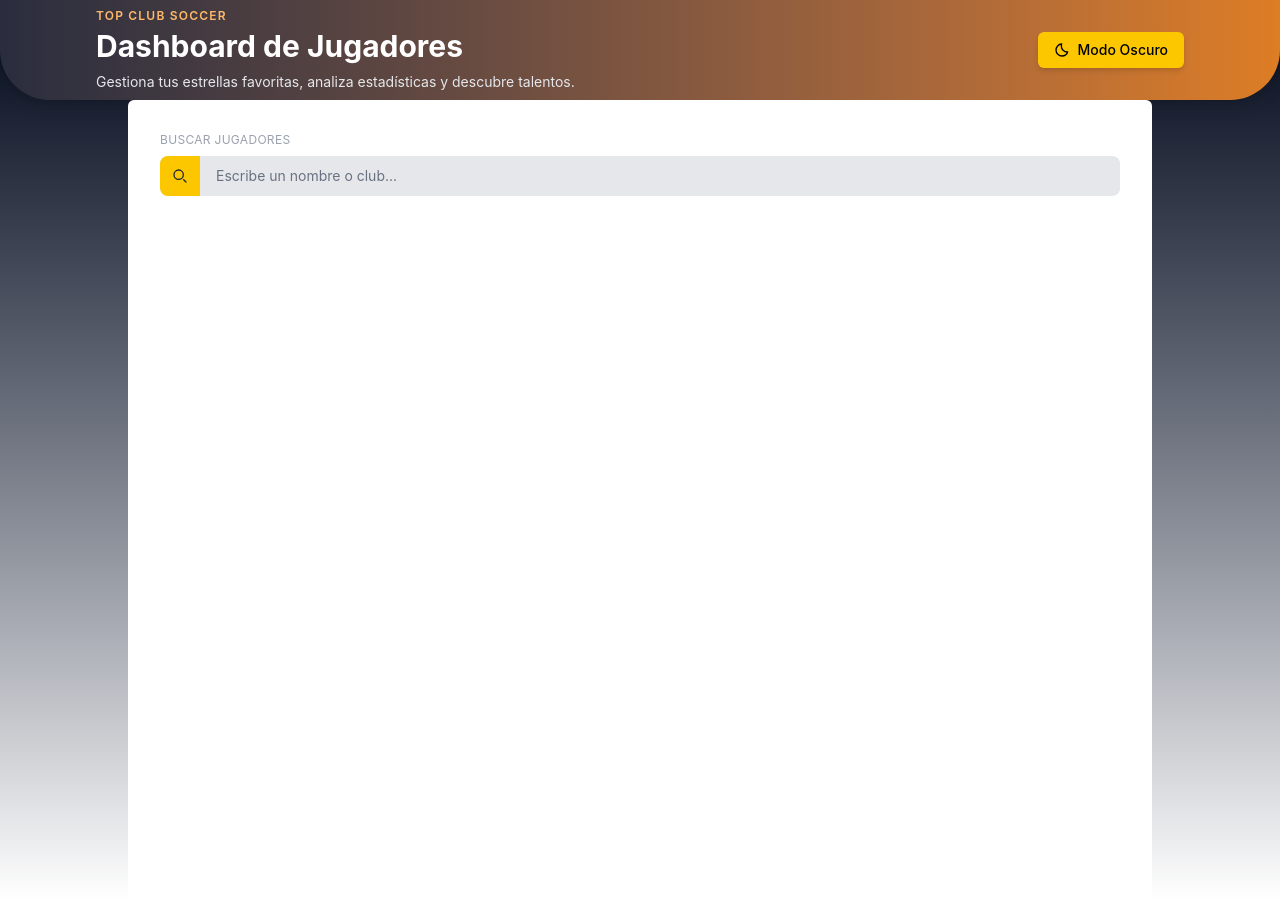
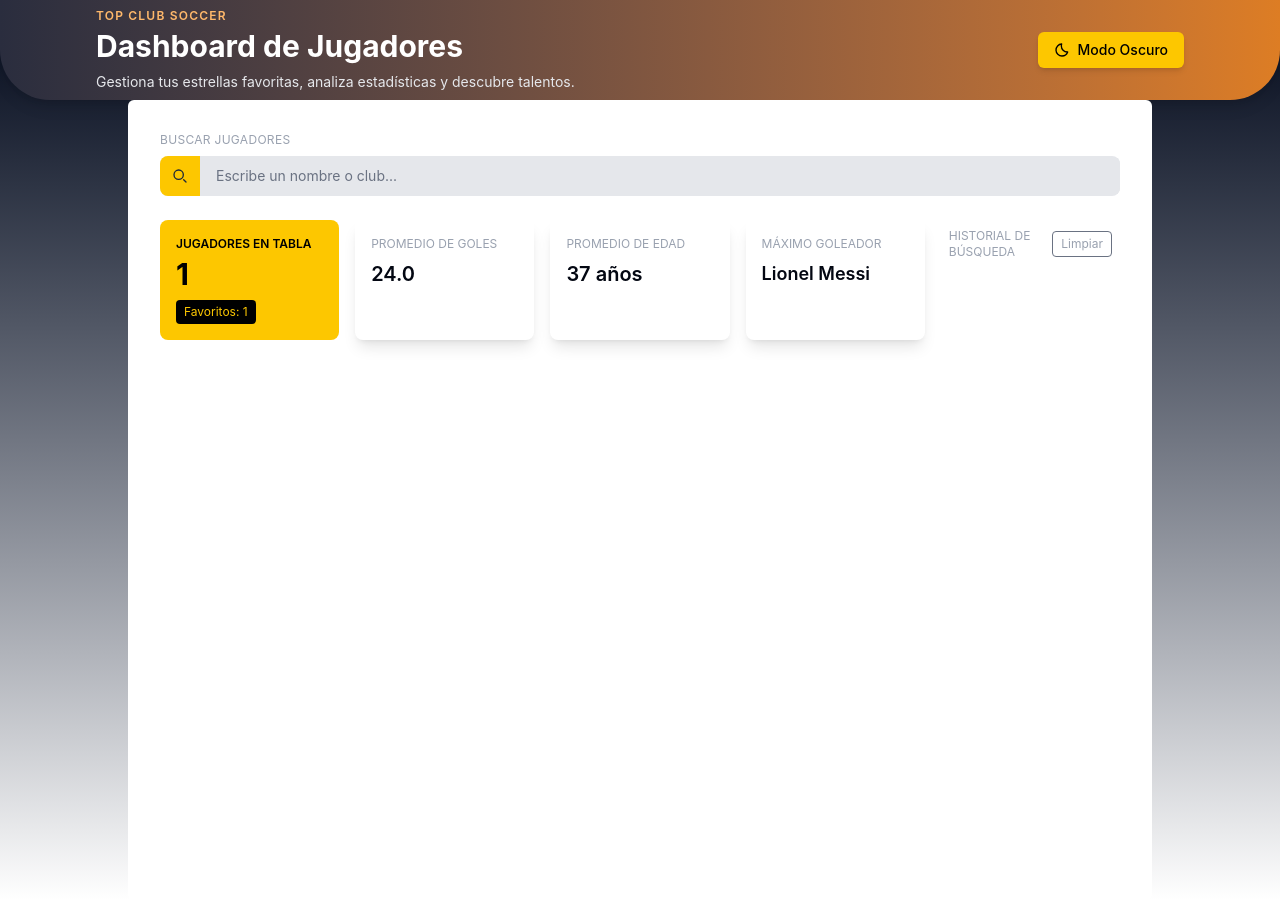
Before and after one commit to MiguelAlzate1307/Parcial-Final-Programacion, a React (Vite) app: page / in a window 1280 px wide. Built offline with nearby package versions, Linux system fonts and the light colour scheme.

Commit message:
Added StatsPanel and SearchHistory (StatsPanel functionality is missing)

```diff
--- a/src/Components/Content.jsx
+++ b/src/Components/Content.jsx
@@ -1,5 +1,6 @@
 import { useEffect, useState } from 'react';
 import SearchBar from './SearchBar';
+import StatsPanel from './StatsPanel';
 
 function Content() {
   const [search, setSearch] = useState('');
@@ -16,6 +17,10 @@ function Content() {
   return (
     <div className="w-full dark:bg-[#202020] rounded-md bg-white min-h-screen p-8">
       <SearchBar search={search} OnSearch={setSearch} />
+      <StatsPanel
+        debouncedSearch={debouncedSearch}
+        OnSearchByHistory={setSearch}
+      />
     </div>
   );
 }
--- /dev/null
+++ b/src/Components/SearchHistory.jsx
@@ -0,0 +1,49 @@
+import { useEffect, useState } from 'react';
+
+function SearchHistory({ debouncedSearch, OnSearchByHistory }) {
+  const [history, setHistory] = useState([]);
+
+  useEffect(() => {
+    const search = debouncedSearch.trim();
+    if (search === '') return;
+
+    // eslint-disable-next-line react-hooks/set-state-in-effect
+    setHistory((prev) => {
+      if (prev.includes(search)) return prev;
+      return [search, ...prev.slice(0, 4)];
+    });
+  }, [debouncedSearch]);
+
+  const clearHistory = () => {
+    setHistory([]);
+  };
+
+  return (
+    <div className="bg-transparent p-2 text-white">
+      <div className="flex justify-between items-center mb-2">
+        <p className="text-xs text-gray-400">HISTORIAL DE BÚSQUEDA</p>
+
+        <button
+          onClick={clearHistory}
+          className="text-xs border border-gray-500 px-2 py-1 rounded text-gray-400 hover:text-white hover:cursor-pointer hover:scale-105 transition duration-75 hover:bg-gray-500"
+        >
+          Limpiar
+        </button>
+      </div>
+
+      <div className="flex gap-2 flex-wrap">
+        {history.map((item, i) => (
+          <button
+            key={i}
+            onClick={() => OnSearchByHistory(item)}
+            className="bg-yellow-400 text-black text-xs px-2 py-1 rounded"
+          >
+            {item}
+          </button>
+        ))}
+      </div>
+    </div>
+  );
+}
+
+export default SearchHistory;
--- /dev/null
+++ b/src/Components/StatsPanel.jsx
@@ -0,0 +1,34 @@
+import SearchHistory from './SearchHistory';
+
+function StatsPanel({ debouncedSearch, OnSearchByHistory }) {
+  return (
+    <div className="grid grid-cols-5 gap-4 mt-6">
+      <div className="bg-yellow-400 p-4 rounded-lg text-black">
+        <p className="text-xs font-semibold">JUGADORES EN TABLA</p>
+        <h2 className="text-3xl font-bold mt-1">1</h2>
+
+        <span className="text-xs bg-black text-yellow-400 px-2 py-1 rounded mt-2 inline-block">
+          Favoritos: 1
+        </span>
+      </div>
+      <div className="shadow-lg dark:bg-[#2A2D3E] p-4 rounded-lg">
+        <p className="text-xs text-gray-400">PROMEDIO DE GOLES</p>
+        <h2 className="text-xl font-semibold mt-2">24.0</h2>
+      </div>
+      <div className="shadow-lg dark:bg-[#2A2D3E] p-4 rounded-lg">
+        <p className="text-xs text-gray-400">PROMEDIO DE EDAD</p>
+        <h2 className="text-xl font-semibold mt-2">37 años</h2>
+      </div>
+      <div className="shadow-lg dark:bg-[#1F2937] p-4 rounded-lg">
+        <p className="text-xs text-gray-400">MÁXIMO GOLEADOR</p>
+        <h2 className="text-lg font-semibold mt-2">Lionel Messi</h2>
+      </div>
+      <SearchHistory
+        debouncedSearch={debouncedSearch}
+        OnSearchByHistory={OnSearchByHistory}
+      />
+    </div>
+  );
+}
+
+export default StatsPanel;
```
